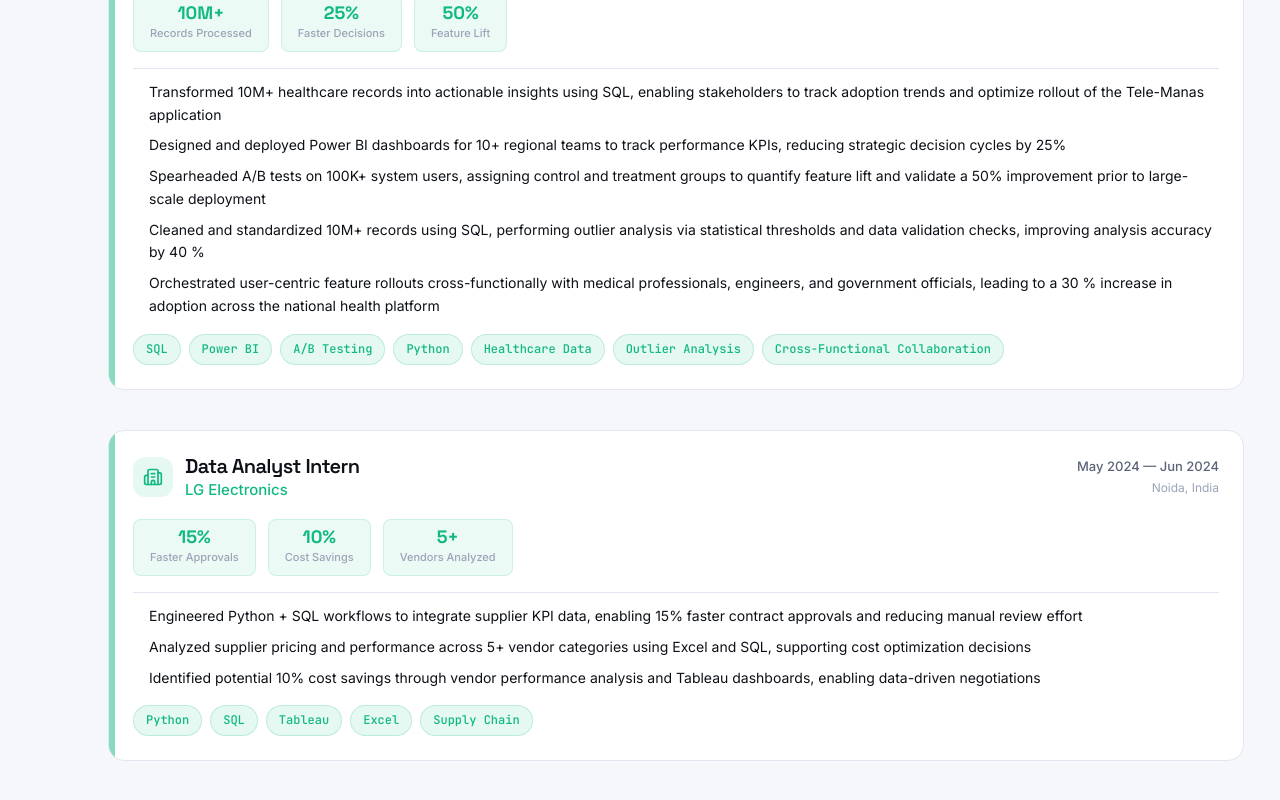
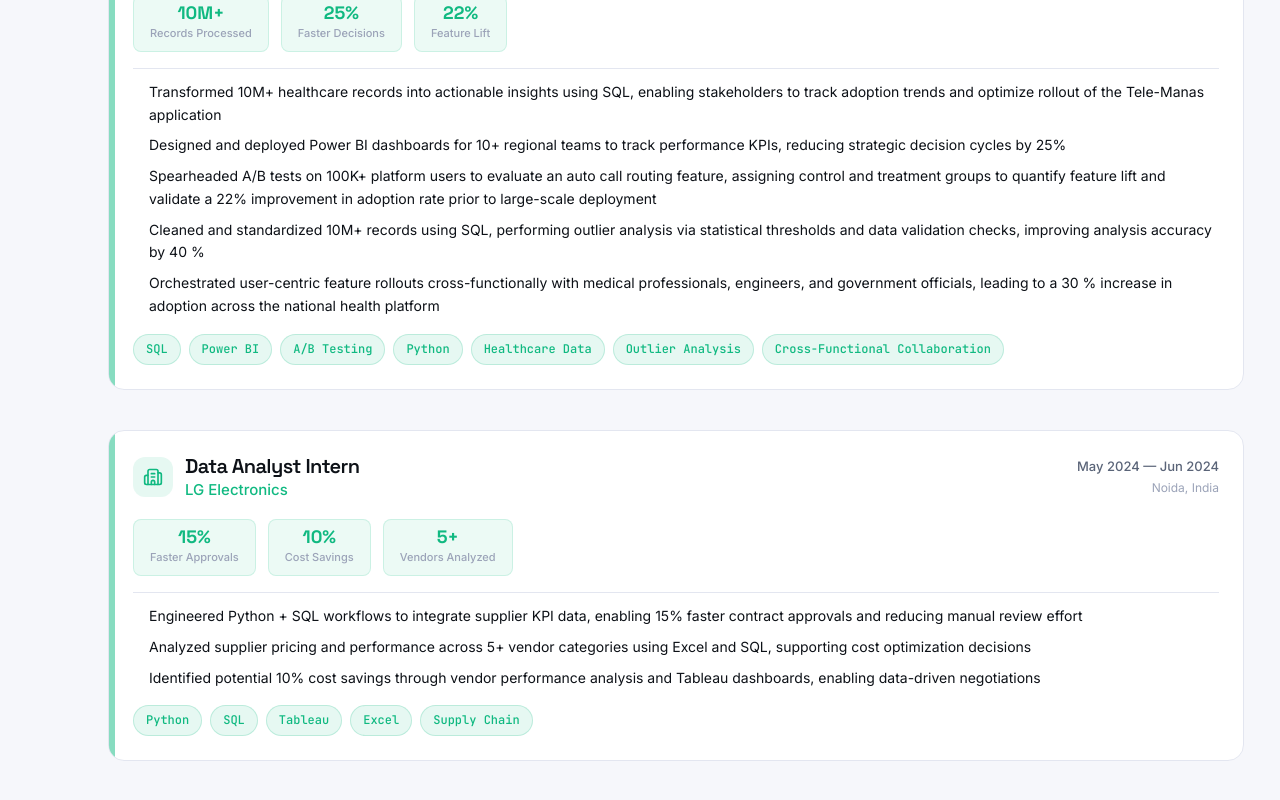
Before and after one commit to himanshumjain15/Portfolio, a Next.js app: page /Portfolio/ in a window 1280 px wide. Shown: the part 2206-3006 px from the top of the page. Built offline with nearby package versions, Linux system fonts and the light colour scheme.

Commit message:
fix: update EY A/B testing bullet to reflect auto call routing feature
Updates the improvement metric from 50% to 22% adoption rate lift and
clarifies the feature being tested.

```diff
--- a/src/data/portfolio.ts
+++ b/src/data/portfolio.ts
@@ -106,12 +106,12 @@ export const experiences: Experience[] = [
     metrics: [
       { value: "10M+", label: "Records Processed" },
       { value: "25%", label: "Faster Decisions" },
-      { value: "50%", label: "Feature Lift" },
+      { value: "22%", label: "Feature Lift" },
     ],
     bullets: [
       "Transformed 10M+ healthcare records into actionable insights using SQL, enabling stakeholders to track adoption trends and optimize rollout of the Tele-Manas application",
       "Designed and deployed Power BI dashboards for 10+ regional teams to track performance KPIs, reducing strategic decision cycles by 25%",
-      "Spearheaded A/B tests on 100K+ system users, assigning control and treatment groups to quantify feature lift and validate a 50% improvement prior to large-scale deployment",
+      "Spearheaded A/B tests on 100K+ platform users to evaluate an auto call routing feature, assigning control and treatment groups to quantify feature lift and validate a 22% improvement in adoption rate prior to large-scale deployment",
       "Cleaned and standardized 10M+ records using SQL, performing outlier analysis via statistical thresholds and data validation checks, improving analysis accuracy by 40 % ",
       "Orchestrated user-centric feature rollouts cross-functionally with medical professionals, engineers, and government officials, leading to a 30 % increase in adoption across the national health platform"
     ],
```
